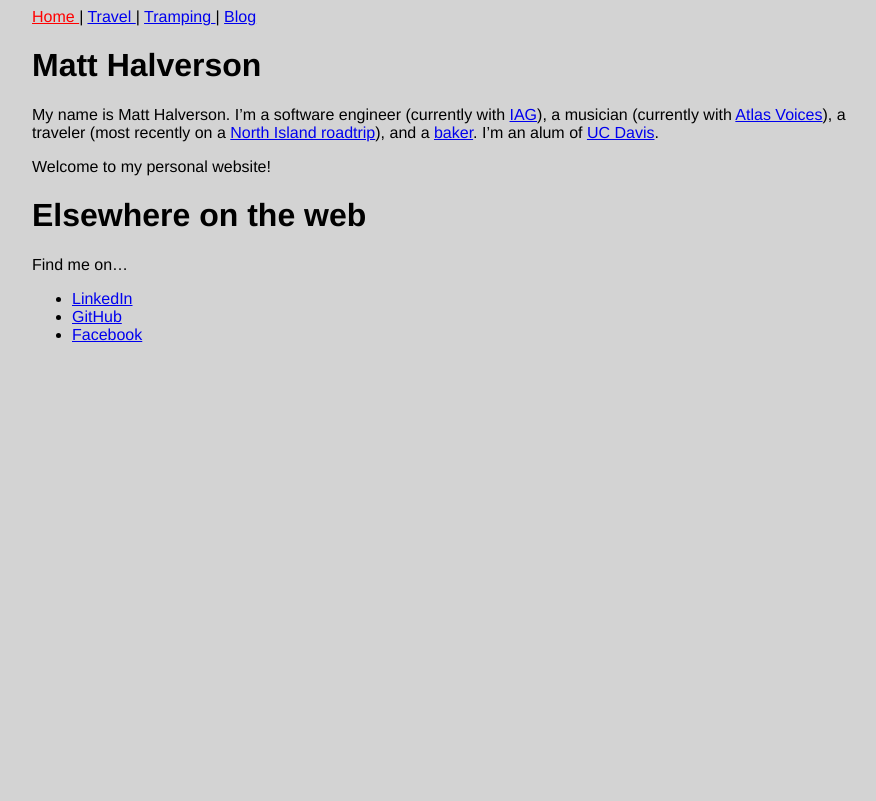
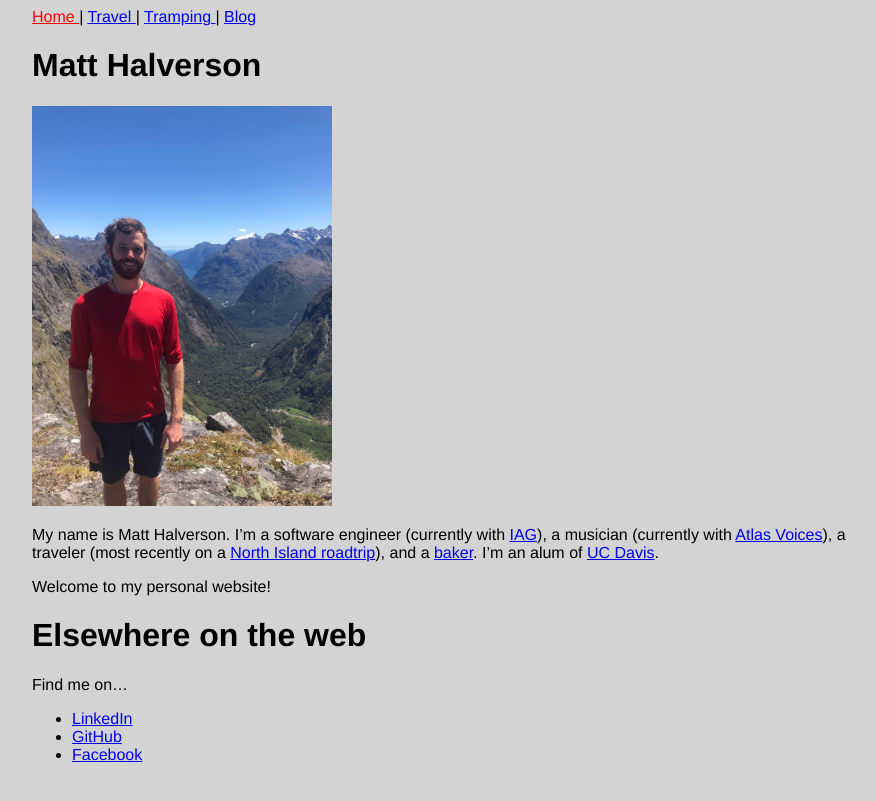
Before and after one commit to mhalverson/website, a Jekyll site: the page built from index.md, in a window 1280 px wide. Shown: the top 801 px of the page, without its empty margins (0-876 px from the left). Built offline with Jekyll 4.4.1, drawn with Linux system fonts in a browser that asks for light colours.

Commit message:
add image to homepage

```diff
--- a/index.md
+++ b/index.md
@@ -4,6 +4,10 @@ title: Matt Halverson
 ---
 
 # Matt Halverson
+
+
+![Photo of Matt](/assets/images/gertrude_saddle.jpg)
+{: style="width:300px; height:auto;"}
 
 My name is Matt Halverson. I'm a software engineer (currently with
 [IAG](https://www.iag.co.nz/)), a musician (currently with [Atlas
```
Also changed, not shown: assets/images/gertrude_saddle.jpg (added).
